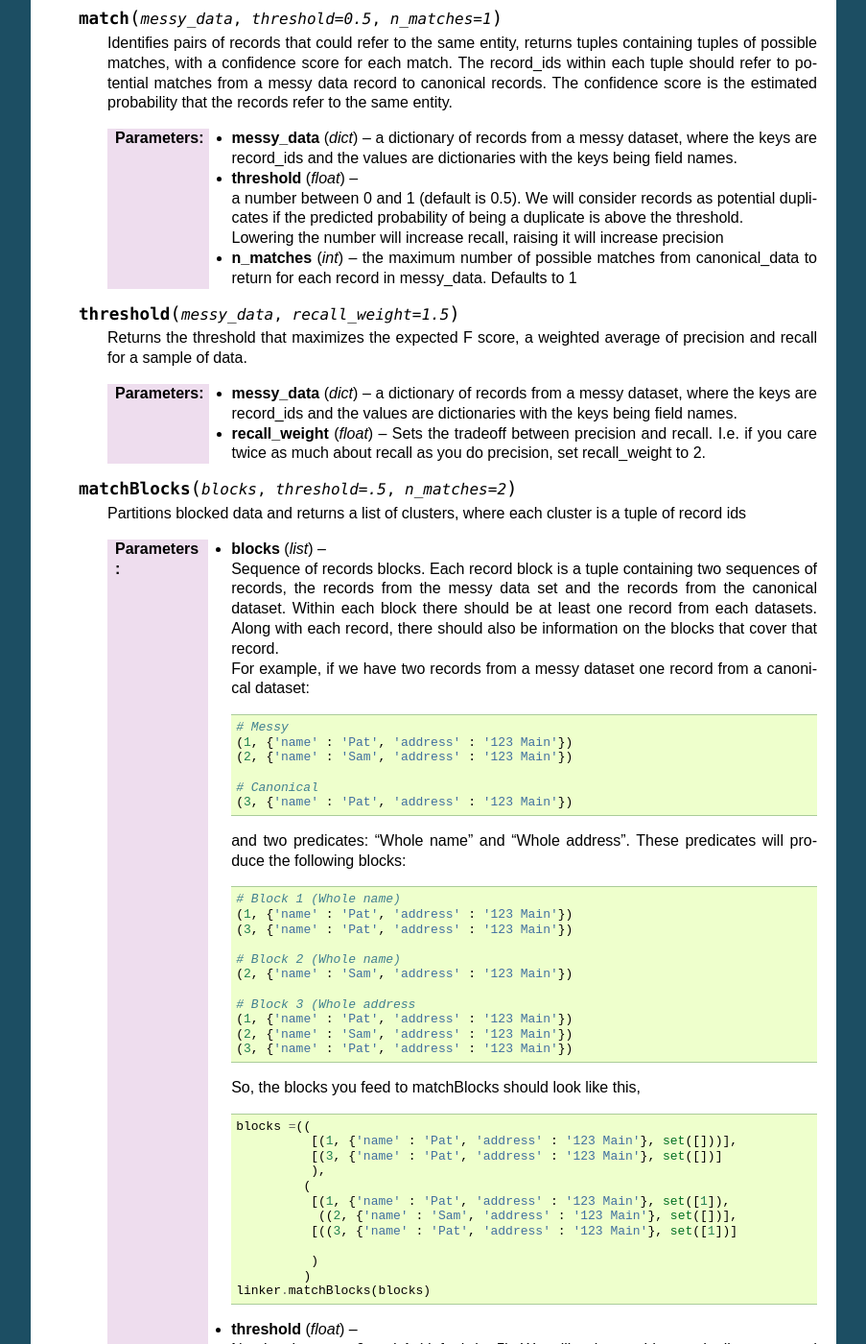
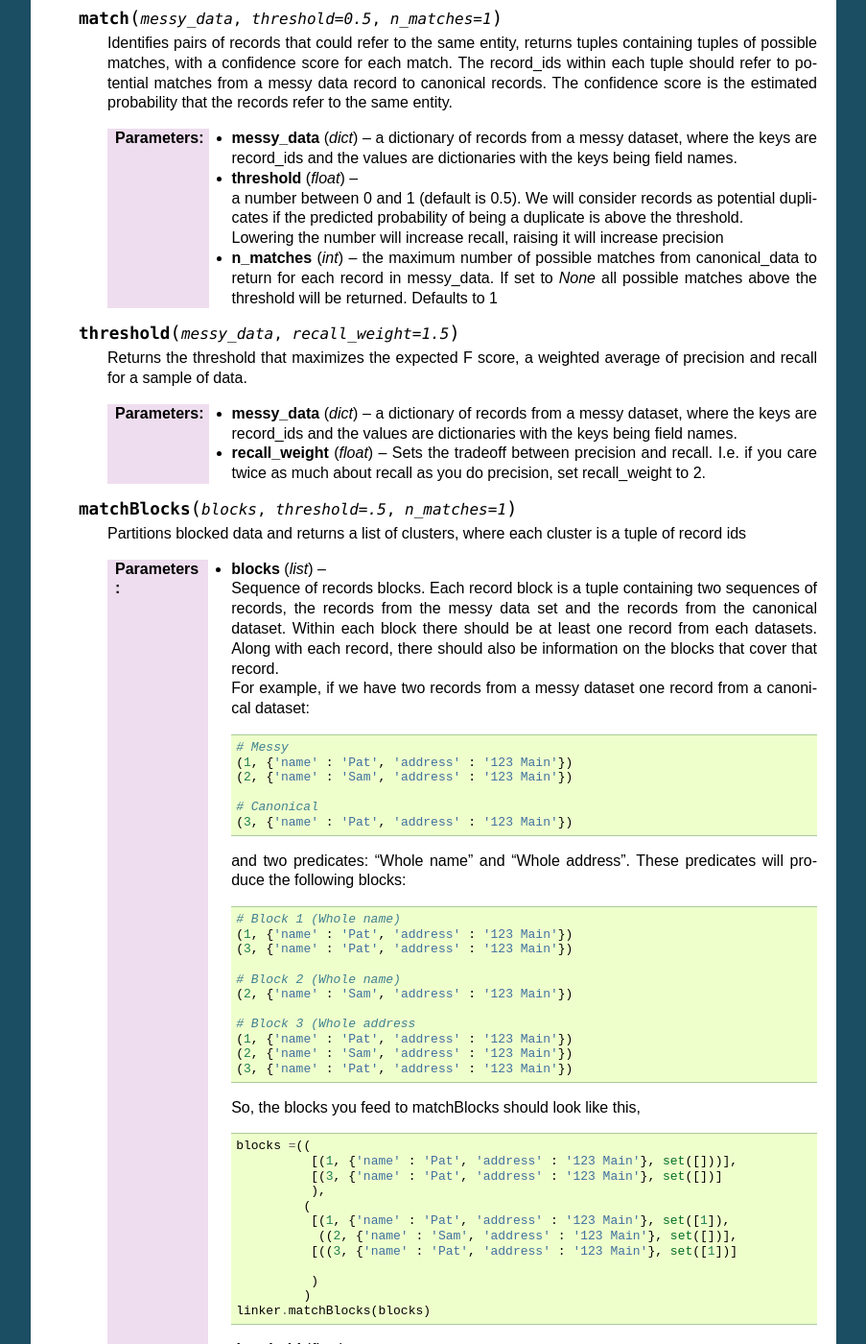
Before and after one commit to dedupeio/dedupe, a Sphinx documentation site: the page built from docs/API-documentation.rst, in a window 1280 px wide and 1400 px high, scrolled down 18096 px. Shown: the whole window at 96% size, without its empty margins (198-1101 px from the left). Built offline with Sphinx 7.4.7, drawn with Linux system fonts in a browser that asks for light colours; some of the changed text lies outside the part shown.

Commit message:
gazetteer can return unlimited matches, closes #420

```diff
--- a/docs/common_gazetteer_methods.rst
+++ b/docs/common_gazetteer_methods.rst
@@ -42,9 +42,12 @@
 			   Lowering the number will increase
 			   recall, raising it will increase
 			   precision
+
    :param int n_matches: the maximum number of possible matches from
 			 canonical_data to return for each record in
-			 messy_data. Defaults to 1
+			 messy_data. If set to `None` all possible
+			 matches above the threshold will be
+			 returned. Defaults to 1
 
 
    .. code:: python
@@ -74,7 +77,7 @@
                                recall_weight to 2.
 
 
-.. py:method::  matchBlocks(blocks, threshold=.5, n_matches=2)
+.. py:method::  matchBlocks(blocks, threshold=.5, n_matches=1)
 
    Partitions blocked data and returns a list of clusters, where each
    cluster is a tuple of record ids
@@ -147,7 +150,9 @@
 
    :param int n_matches: the maximum number of possible matches from
 			 canonical_data to return for each record in
-			 messy_data. Defaults to 1
+			 messy_data. If set to `None` all possible
+			 matches above the threshold will be
+			 returned. Defaults to 1
 
 
    .. code:: python
```
Also changed, not shown: 1 other file.
